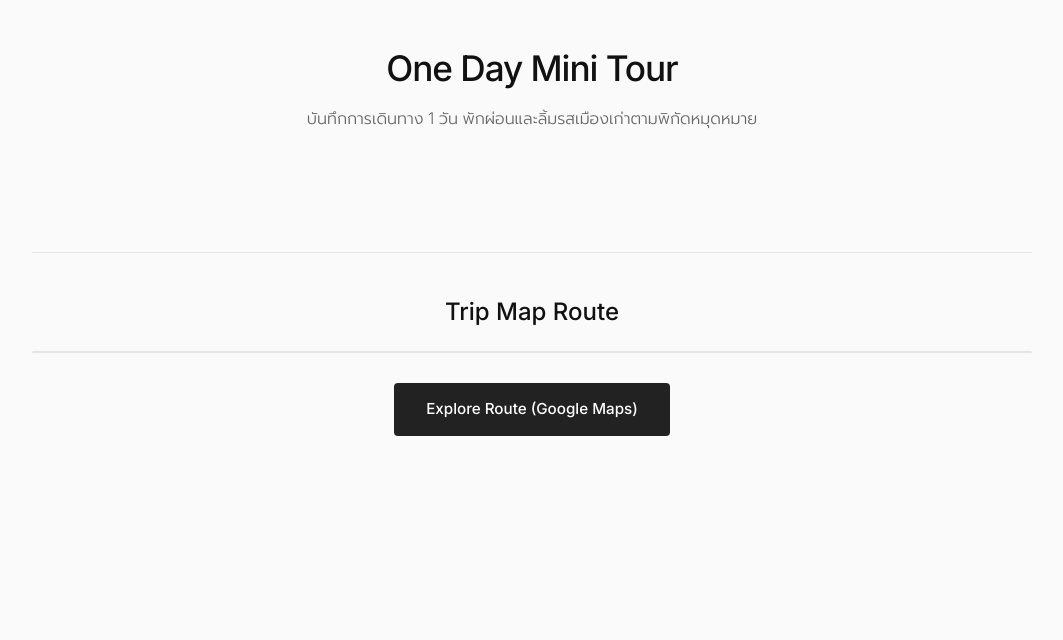
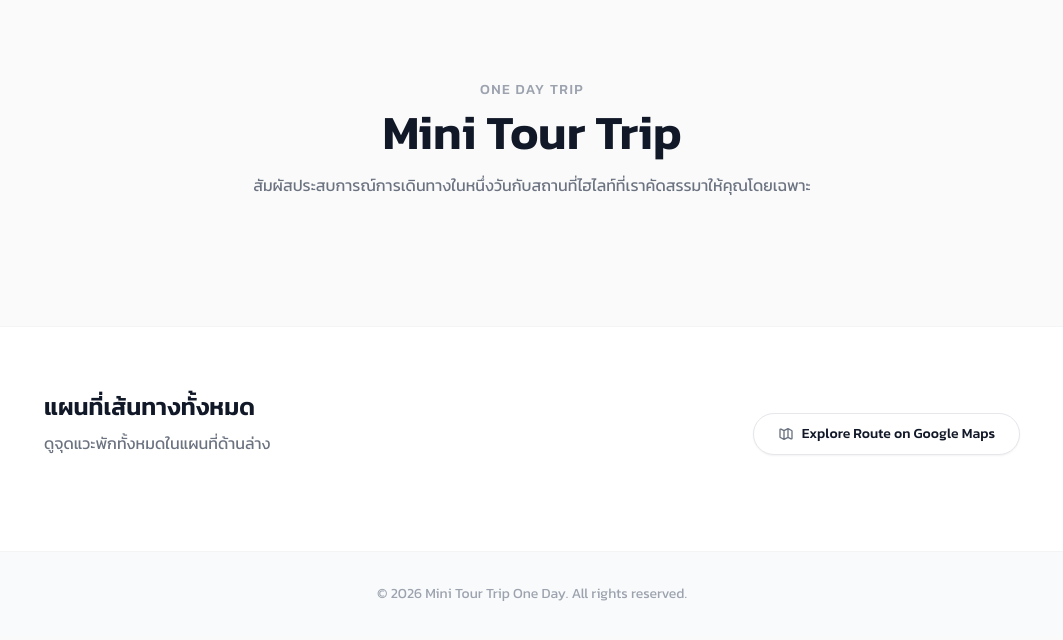
Before and after one commit to mineblox11501112/minitour, a Flask app: template templates/index.html in a window 1280 px wide. Shown: the top 640 px of the page, without its empty margins (108-1171 px from the left). Run offline with Flask 3, Linux system fonts and the light colour scheme; the template is opened without the code that fills it, so the values that code supplies are empty; some libraries are stand-ins or nearby versions.

Commit message:
Update index.html

```diff
--- a/templates/index.html
+++ b/templates/index.html
@@ -3,245 +3,98 @@
 <head>
     <meta charset="UTF-8">
     <meta name="viewport" content="width=device-width, initial-scale=1.0">
-    <title>Mini Tour One Day Trip</title>
-    <!-- Google Fonts: Inter & Prompt -->
-    <link rel="preconnect" href="https://fonts.googleapis.com">
-    <link rel="preconnect" href="https://fonts.gstatic.com" crossorigin>
-    <link href="https://fonts.googleapis.com/css2?family=Inter:wght@300;400;500&family=Prompt:wght@300;400;500&display=swap" rel="stylesheet">
-
+    <title>Mini Tour Trip One Day</title>
+    <!-- โหลด Tailwind CSS ผ่าน CDN สำหรับสไตล์ Minimalist -->
+    <script src="https://cdn.tailwindcss.com"></script>
+    <!-- โหลดฟอนต์ภาษาไทย 'Kanit' -->
+    <link href="https://fonts.googleapis.com/css2?family=Kanit:wght@300;400;500;600&display=swap" rel="stylesheet">
     <style>
-        :root {
-            --bg-color: #fafafa;
-            --text-primary: #111111;
-            --text-secondary: #666666;
-            --border-color: #e5e5e5;
-            --accent-color: #222222;
+        body {
+            font-family: 'Kanit', sans-serif;
+            background-color: #FAFAFA;
         }
-
-        * {
-            box-sizing: border-box;
-            margin: 0;
-            padding: 0;
-        }
-
-        body {
-            font-family: 'Inter', 'Prompt', sans-serif;
-            background-color: var(--bg-color);
-            color: var(--text-primary);
-            line-height: 1.6;
-            padding: 40px 20px;
-        }
-
-        .container {
-            max-width: 1000px;
-            margin: 0 auto;
-        }
-
-        header {
-            text-align: center;
-            margin-bottom: 60px;
-        }
-
-        header h1 {
-            font-size: 2.2rem;
-            font-weight: 500;
-            letter-spacing: -0.03em;
-            margin-bottom: 10px;
-        }
-
-        header p {
-            color: var(--text-secondary);
-            font-size: 1rem;
-            font-weight: 300;
-        }
-
-        /* Places Grid Section */
-        .trip-timeline {
-            display: flex;
-            flex-direction: column;
-            gap: 40px;
-            margin-bottom: 60px;
-        }
-
-        .place-card {
-            display: grid;
-            grid-template-columns: 1fr;
-            background: #ffffff;
-            border: 1px solid var(--border-color);
-            border-radius: 8px;
-            overflow: hidden;
-            transition: transform 0.2s ease, box-shadow 0.2s ease;
-        }
-
-        @media (min-width: 768px) {
-            .place-card {
-                grid-template-columns: 250px 1fr;
-            }
-        }
-
-        .place-card:hover {
-            transform: translateY(-2px);
-            box-shadow: 0 10px 30px rgba(0,0,0,0.03);
-        }
-
-        .place-image {
+        /* ปรับแต่งส่วนที่แสดงแผนที่ Folium ให้แสดงผลพอดี */
+        .map-container iframe {
             width: 100%;
-            height: 200px;
-            object-fit: cover;
-            background-color: #eee;
-        }
-
-        @media (min-width: 768px) {
-            .place-image {
-                height: 100%;
-            }
-        }
-
-        .place-content {
-            padding: 30px;
-            display: flex;
-            flex-direction: column;
-            justify-content: space-between;
-        }
-
-        .place-header h2 {
-            font-size: 1.3rem;
-            font-weight: 500;
-            margin-bottom: 12px;
-            display: flex;
-            align-items: center;
-            gap: 10px;
-        }
-
-        .place-number {
-            font-size: 0.9rem;
-            color: var(--text-secondary);
-            border: 1px solid var(--border-color);
-            padding: 2px 8px;
-            border-radius: 20px;
-        }
-
-        .place-description {
-            color: var(--text-secondary);
-            font-size: 0.95rem;
-            font-weight: 300;
-            margin-bottom: 20px;
-        }
-
-        /* Minimal Button Style */
-        .btn-nav {
-            display: inline-flex;
-            align-items: center;
-            justify-content: center;
-            padding: 10px 20px;
-            font-size: 0.85rem;
-            font-weight: 400;
-            color: var(--text-primary);
-            background-color: transparent;
-            border: 1px solid var(--text-primary);
-            border-radius: 4px;
-            text-decoration: none;
-            cursor: pointer;
-            transition: all 0.2s ease;
-            align-self: flex-start;
-        }
-
-        .btn-nav:hover {
-            background-color: var(--accent-color);
-            color: #ffffff;
-        }
-
-        /* Map Section */
-        .map-section {
-            margin-top: 60px;
-            border-top: 1px solid var(--border-color);
-            padding-top: 40px;
-        }
-
-        .map-section h3 {
-            font-size: 1.5rem;
-            font-weight: 500;
-            margin-bottom: 20px;
-            text-align: center;
-        }
-
-        .map-wrapper {
-            border: 1px solid var(--border-color);
-            border-radius: 8px;
-            overflow: hidden;
-            background: #ffffff;
-            box-shadow: 0 4px 20px rgba(0,0,0,0.02);
-            margin-bottom: 30px;
-        }
-
-        .explore-route-container {
-            text-align: center;
-        }
-
-        .btn-explore {
-            display: inline-flex;
-            align-items: center;
-            gap: 8px;
-            padding: 14px 32px;
-            font-size: 0.95rem;
-            font-weight: 500;
-            color: #ffffff;
-            background-color: var(--accent-color);
-            border: none;
-            border-radius: 4px;
-            text-decoration: none;
-            transition: background-color 0.2s ease;
-        }
-
-        .btn-explore:hover {
-            background-color: #444444;
+            height: 500px;
+            border-radius: 1rem;
+            border: 1px solid #eaeaea;
         }
     </style>
 </head>
-<body>
+<body class="text-gray-800 antialiased selection:bg-gray-900 selection:text-white">
 
-    <div class="container">
-        <header>
-            <h1>One Day Mini Tour</h1>
-            <p>บันทึกการเดินทาง 1 วัน พักผ่อนและลิ้มรสเมืองเก่าตามพิกัดหมุดหมาย</p>
+    <!-- Header Section -->
+    <header class="max-w-5xl mx-auto px-6 pt-20 pb-12 text-center">
+        <p class="text-sm font-medium tracking-widest text-gray-400 uppercase mb-2">One Day Trip</p>
+        <h1 class="text-4xl md:text-5xl font-semibold text-gray-900 mb-4">Mini Tour Trip</h1>
+        <p class="text-gray-500 max-w-2xl mx-auto leading-relaxed">
+            สัมผัสประสบการณ์การเดินทางในหนึ่งวันกับสถานที่ไฮไลท์ที่เราคัดสรรมาให้คุณโดยเฉพาะ
+        </p>
     </header>
 
-        <!-- แสดงรายการสถานที่ -->
-        <div class="trip-timeline">
-            {% for loc in locations %}
-            <div class="place-card">
-                <img src="{{ loc.image_url }}" alt="{{ loc.name }}" class="place-image">
-                <div class="place-content">
-                    <div class="place-header">
-                        <h2>
-                            <span class="place-number">0{{ loc.id }}</span>
-                            {{ loc.name }}
-                        </h2>
-                        <p class="place-description">{{ loc.description }}</p>
+    <!-- Places Listing Section -->
+    <main class="max-w-5xl mx-auto px-6 pb-20">
+        <div class="grid grid-cols-1 md:grid-cols-2 lg:grid-cols-3 gap-8">
+            <!-- สมมติว่ารับตัวแปร places มาจาก Flask app.py -->
+            {% for place in places %}
+            <article class="bg-white rounded-2xl overflow-hidden shadow-sm hover:shadow-md transition-shadow duration-300 border border-gray-100 flex flex-col">
+                <div class="h-48 overflow-hidden bg-gray-100">
+                    <img src="{{ place.image_url }}" alt="{{ place.name }}" class="w-full h-full object-cover transition-transform duration-500 hover:scale-105">
                 </div>
-                    <!-- ปุ่มข้อมูลเส้นทางรายสถานที่ -->
-                    <a href="https://www.google.com/maps/search/?api=1&query={{ loc.lat }},{{ loc.lng }}" target="_blank" class="btn-nav">
+                <div class="p-6 flex flex-col flex-grow">
+                    <div class="flex items-start justify-between mb-2">
+                        <h2 class="text-xl font-medium text-gray-900 leading-tight">{{ place.name }}</h2>
+                    </div>
+                    <p class="text-sm text-gray-500 mb-6 flex-grow leading-relaxed">
+                        {{ place.description }}
+                    </p>
+                    <div class="mt-auto pt-4 border-t border-gray-50">
+                        <!-- ปุ่ม ข้อมูลเส้นทาง ไปยัง Google Maps ตามพิกัด -->
+                        <a href="https://www.google.com/maps/dir/?api=1&destination={{ place.lat }},{{ place.lng }}" target="_blank" rel="noopener noreferrer"
+                           class="inline-flex items-center justify-center w-full bg-gray-900 hover:bg-gray-800 text-white text-sm font-medium py-2.5 px-4 rounded-xl transition-colors duration-200">
+                            <svg class="w-4 h-4 mr-2" fill="none" stroke="currentColor" viewBox="0 0 24 24" xmlns="http://www.w3.org/2000/svg">
+                                <path stroke-linecap="round" stroke-linejoin="round" stroke-width="2" d="M17.657 16.657L13.414 20.9a1.998 1.998 0 01-2.827 0l-4.244-4.243a8 8 0 1111.314 0z"></path>
+                                <path stroke-linecap="round" stroke-linejoin="round" stroke-width="2" d="M15 11a3 3 0 11-6 0 3 3 0 016 0z"></path>
+                            </svg>
                             ข้อมูลเส้นทาง
                         </a>
                     </div>
                 </div>
+            </article>
             {% endfor %}
         </div>
+    </main>
 
-        <!-- แผนที่ด้านล่างสุดของเว็บ -->
-        <section class="map-section">
-            <h3>Trip Map Route</h3>
-            <div class="map-wrapper">
-                {{ map_html|safe }}
+    <!-- Map Section -->
+    <section class="bg-white border-t border-gray-100 py-16">
+        <div class="max-w-5xl mx-auto px-6">
+            <div class="mb-8 text-center md:text-left flex flex-col md:flex-row md:items-end justify-between gap-4">
+                <div>
+                    <h3 class="text-2xl font-semibold text-gray-900">แผนที่เส้นทางทั้งหมด</h3>
+                    <p class="text-gray-500 mt-2">ดูจุดแวะพักทั้งหมดในแผนที่ด้านล่าง</p>
                 </div>
-            <!-- ปุ่มนำทางแบบรวมทริปไป Google Maps -->
-            <div class="explore-route-container">
-                <a href="{{ google_maps_route }}" target="_blank" class="btn-explore">
-                    Explore Route (Google Maps)
+                <!-- ปุ่ม Explore Route ไปยัง Google Maps แบบจุดต่อจุด (ถ้าต้องการเชื่อมทุกจุด ให้ backend ส่ง URL รวมมา) -->
+                <a href="https://www.google.com/maps/dir/?api=1&destination=7.843915520247151,98.29361836977061" target="_blank" rel="noopener noreferrer"
+                   class="inline-flex items-center justify-center bg-white border border-gray-200 text-gray-900 hover:bg-gray-50 hover:border-gray-300 text-sm font-medium py-2.5 px-6 rounded-full transition-all duration-200 shadow-sm">
+                   <svg class="w-4 h-4 mr-2 text-gray-500" fill="none" stroke="currentColor" viewBox="0 0 24 24">
+                        <path stroke-linecap="round" stroke-linejoin="round" stroke-width="2" d="M9 20l-5.447-2.724A1 1 0 013 16.382V5.618a1 1 0 011.447-.894L9 7m0 13l6-3m-6 3V7m6 10l4.553 2.276A1 1 0 0021 18.382V7.618a1 1 0 00-.553-.894L15 4m0 13V4m0 0L9 7"></path>
+                   </svg>
+                   Explore Route on Google Maps
                 </a>
             </div>
+
+            <!-- แสดงผลแผนที่ Folium ที่รับมาจากตัวแปร map_html -->
+            <div class="map-container shadow-sm">
+                {{ map_html | safe }}
+            </div>
+        </div>
     </section>
-    </div>
+
+    <!-- Footer -->
+    <footer class="bg-gray-50 py-8 text-center border-t border-gray-100">
+        <p class="text-sm text-gray-400">© 2026 Mini Tour Trip One Day. All rights reserved.</p>
+    </footer>
 
 </body>
 </html>
```
Lines whose indentation alone changed are shown as unchanged.
